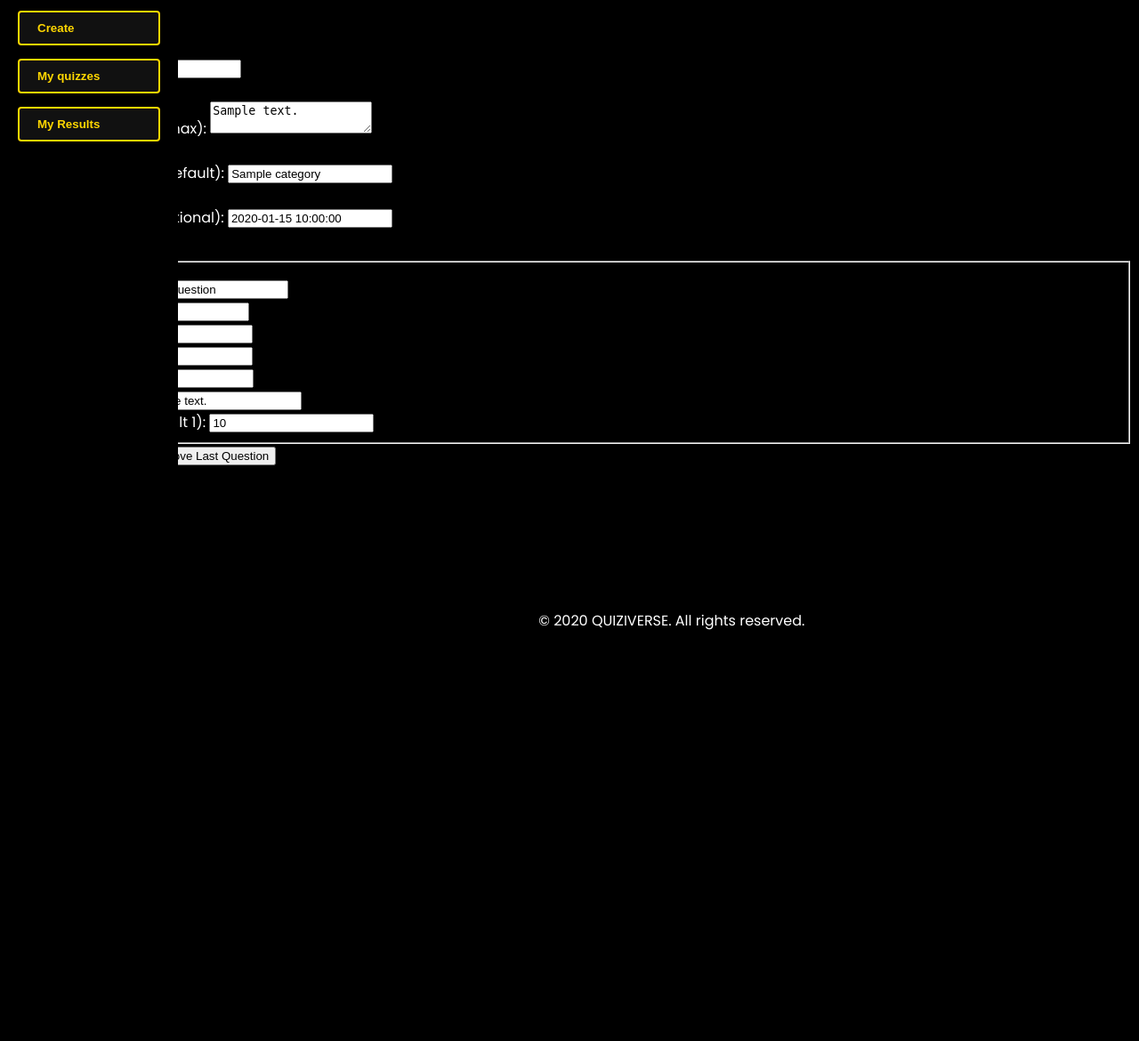
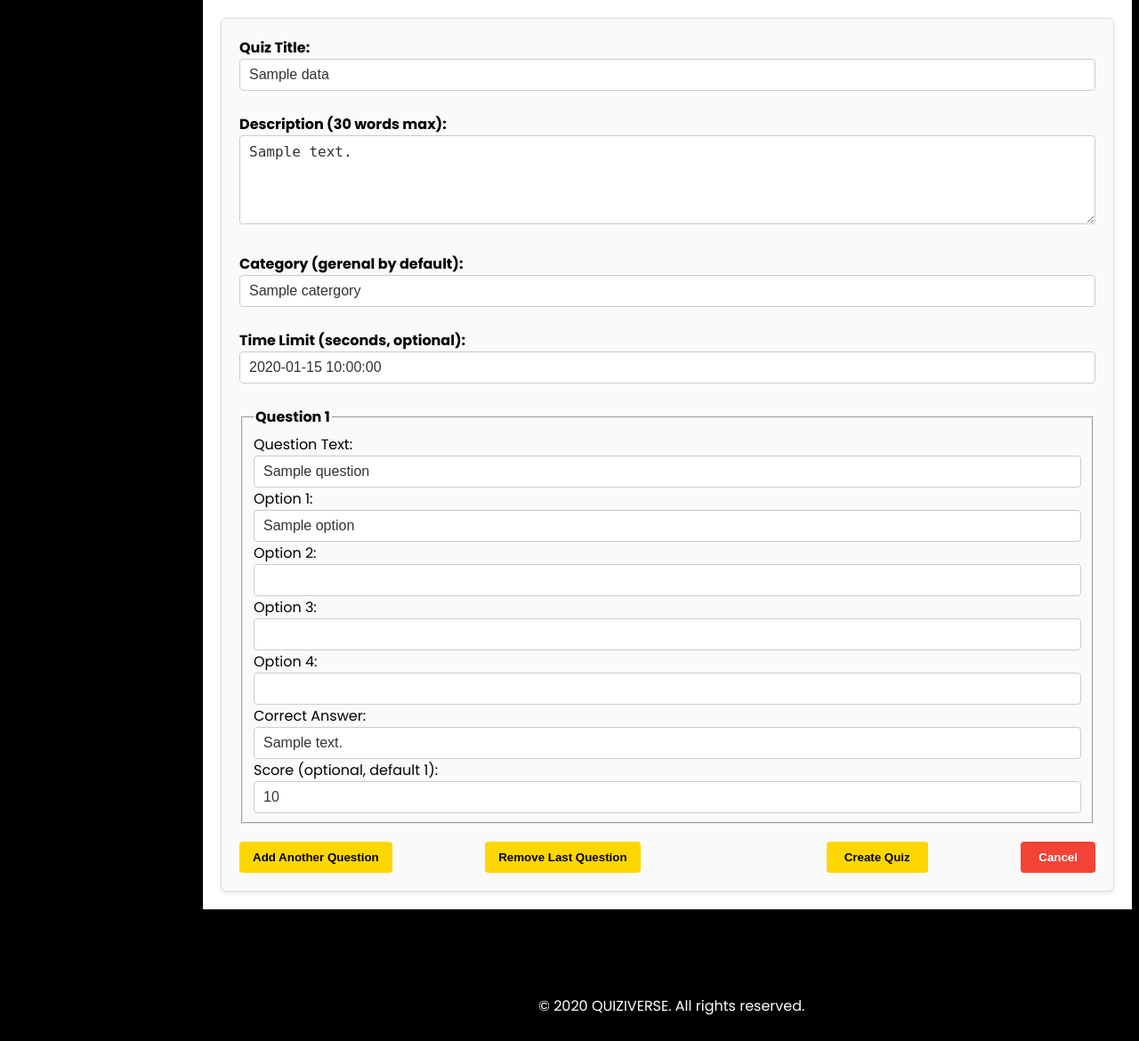
Before and after one commit to realWRC/quiziverse, a Flask app: template api/templates/edit.html in a window 1280 px wide; the page is wider, and only the part inside the window is pictured. Shown: the part 68-1238 px from the top of that part at 89% size. Before the commit the page ends 776 px from the top of that part, so only its background shows below. Run offline with Flask 3, Linux system fonts and the light colour scheme; the template is opened without the code that fills it: most values are stand-ins (such as "Sample title", 1, 10 or a date in 2020); one stand-in notice (Sample message) is shown.

Commit message:
Updated the edit page with css to styling

```diff
--- a/api/templates/edit.html
+++ b/api/templates/edit.html
@@ -1,28 +1,21 @@
 {% extends "home.html" %}
 
 {% block childcss %}
+<link rel="stylesheet" href="{{ url_for('static', filename='css/create.css') }}">
 {% endblock childcss %}
 
 {% block main %}
-<main>
+<section class="page-container">
+<main class="main-section">
 
-  {% include "_verticalnav.html" %}
-  <h1>Create a New Quiz</h1>
-  {% with messages = get_flashed_messages() %}
-    {% if messages %}
-      <ul>
-        {% for message in messages %}
-          <li>{{ message }}</li>
-        {% endfor %}
-      </ul>
-    {% endif %}
-  {% endwith %}
+  <form action="{{ url_for('create') }}" method="POST" id="createQuizForm">
 
-  <form action="{{ url_for('edit', quiz_id=data['quiz_id']) }}" method="POST" id="createQuizForm">
-    <label>Quiz Title: <input type="text" name="title" value="{{ data['title'] }}" required></label><br><br>
-    <label>Description (30 words max): <textarea type="text" name="description" value="{{ data['description'] }}" required>{{ data['description'] }}</textarea></label><br><br>
-    <label>Category (gerenal by default): <input type="text" name="category" value="{{ data['category'] }}"></label><br><br>
-    <label>Time Limit (seconds, optional): <input type="text" name="time_limit" value="{{ data['time_limit'] }}"></label><br><br>
+    <div class="form-group">
+      <label>Quiz Title: <input type="text" name="title" value="{{ data.title }}" required></label><br><br>
+      <label>Description (30 words max): <textarea type="text" name="description" value="{{ data.description }}" required>{{ data['description'] }}</textarea></label><br><br>
+      <label>Category (gerenal by default): <input type="text" name="category" value="{{ data.catergory }}"></label><br><br>
+      <label>Time Limit (seconds, optional): <input type="text" name="time_limit" value="{{ data.time_limit }}"></label><br><br>
+    </div>
 
     <div id="questions-container">
       {% for question in data['questions']%}
@@ -39,11 +32,14 @@
     </div>
 
     <input type="hidden" name="quiz_json" id="quiz_json" value="">
-    <button type="button" id="add-question-btn">Add Another Question</button>
-    <button type="button" id="remove-question-btn">Remove Last Question</button><br>
 
-    <button type="submit">Complete Edit</button>
-    <a href="{{ url_for('home') }}"><button type="button">Cancel</button></a>
+    <div class="button-group">
+      <button type="button" id="add-question-btn">Add Another Question</button>
+      <button type="button" id="remove-question-btn">Remove Last Question</button><br>
+      <button type="submit" class="submit-btn">Create Quiz</button>
+      <a href="{{ url_for('home') }}" class="cancel-link"><button type="button">Cancel</button></a>
+    </div>
+
   </form>
 
   <script> let questionIndex = {{ data['questions']|length }} </script>
@@ -51,4 +47,5 @@
   <script src="{{ url_for('static', filename='js/create_quiz.js') }}"></script>
 
 </main>
+</section>
 {% endblock main %}
```
